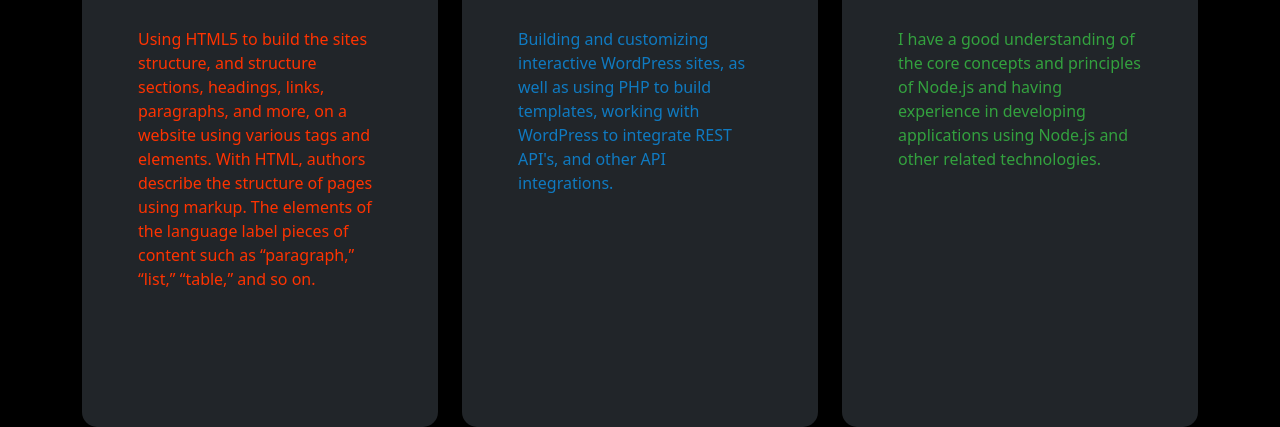
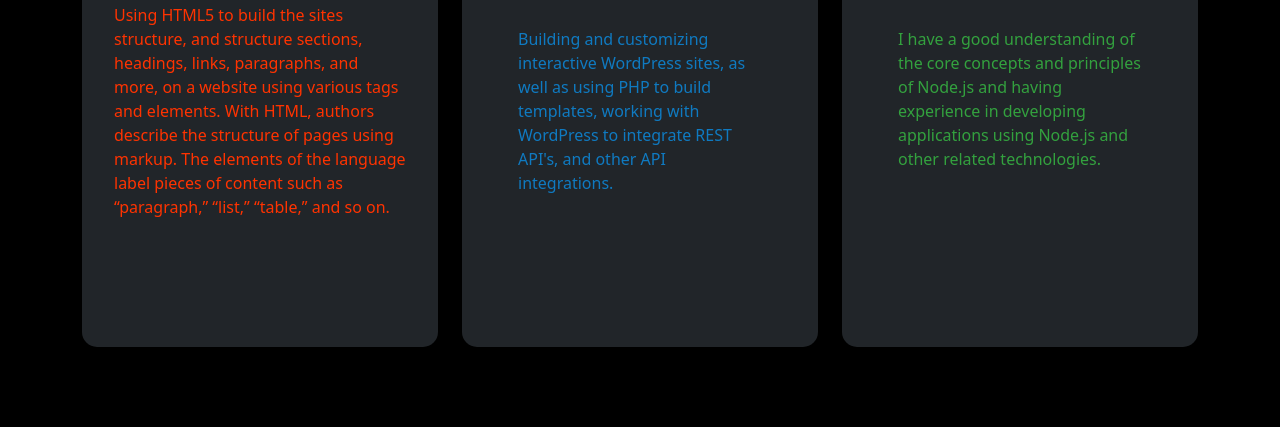
Before and after one commit to BlakeBuchholz/GalaxyPortfolio, a website: page Public/skills.html in a window 1280 px wide. Shown: the part 1488-1915 px from the top of the page. After the commit the page ends 1835 px from the top, so only its background shows below. Drawn offline with nearby package versions, Linux system fonts and the light colour scheme.

Commit message:
Edited React card

```diff
--- a/Public/skills.html
+++ b/Public/skills.html
@@ -80,7 +80,7 @@
                   <img src="/reactlogo.png" class="card-img-top" alt="...">
                   <div class="card-body">
                       <h5 class="card-title-react fw-bold">React</h5>
-                      <p class="card-text">Using HTML5 to build the sites structure, and structure sections, headings, links, paragraphs, and more, on a website using various tags and elements. With HTML, authors describe the structure of pages using markup. The elements of the language label pieces of content such as “paragraph,” “list,” “table,” and so on.</p>
+                      <p class="card-text-react">Using HTML5 to build the sites structure, and structure sections, headings, links, paragraphs, and more, on a website using various tags and elements. With HTML, authors describe the structure of pages using markup. The elements of the language label pieces of content such as “paragraph,” “list,” “table,” and so on.</p>
                   </div>
               </div>
           </div>
```
